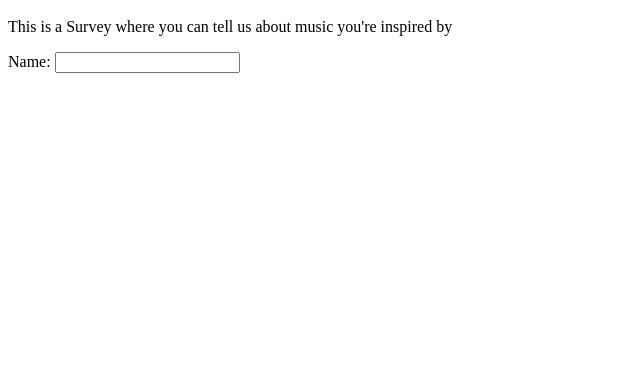
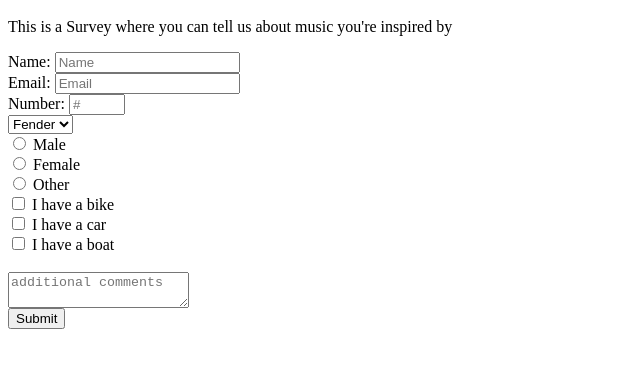
Before and after one commit to RoshRoslin/survery_form, a plain HTML site: page index.html in a window 1280 px wide. Shown: the part 48-416 px from the top of the page, without its empty margins (0-640 px from the left). Drawn offline with Linux system fonts and the light colour scheme.

Commit message:
17/17 passes

```diff
--- a/index.html
+++ b/index.html
@@ -6,8 +6,34 @@
     <h1 id="title">Tell me about music</h1>
     <p id = "description">This is a Survey where you can tell us about music you're inspired by
     </p>
-    <form id ="survey-form">
-    Name:  <input type = "test" name ="name" required id="name">
+    <form id = "survey-form">
+  <label id = "name-label">  Name: </label>  <input type = "text" name ="name" required id="name" placeholder = "Name"><br>
+  <label id= "email-label">  Email: </label><input type ="email" name ="name" required id ="email" placeholder = "Email"><br>
+  <label id= "number-label">  Number:</label> <input type = "number" name ="name" required id ="number" min = "0" max ="10" placeholder = "#"><br>
+  <select id="dropdown" name="guitars">
+  <option value="fender">Fender</option>
+  <option value="gibson">Gibson</option>
+  <option value="suhr">Suhr</option>
+  <option value="kiesel">Kiesel</option>
+  </select>
+  <br>
+  <input type="radio" id="male" name="gender" value="male">
+<label for="male">Male</label><br>
+<input type="radio" id="female" name="gender" value="female">
+<label for="female">Female</label><br>
+<input type="radio" id="other" name="gender" value="other">
+<label for="other">Other</label>
+<br>
+<input type="checkbox" id="vehicle1" name="vehicle1" value="Bike">
+<label for="vehicle1"> I have a bike</label><br>
+<input type="checkbox" id="vehicle2" name="vehicle2" value="Car">
+<label for="vehicle2"> I have a car</label><br>
+<input type="checkbox" id="vehicle3" name="vehicle3" value="Boat">
+<label for="vehicle3"> I have a boat</label><br>
+<br>
+<textarea placeholder = "additional comments"></textarea>
+<br>
+        <input type="submit" id ="submit">
      </form>
     <script type ="text/javascript" src="https://cdn.freecodecamp.org/testable-projects-fcc/v1/bundle.js">
     </script>
```
